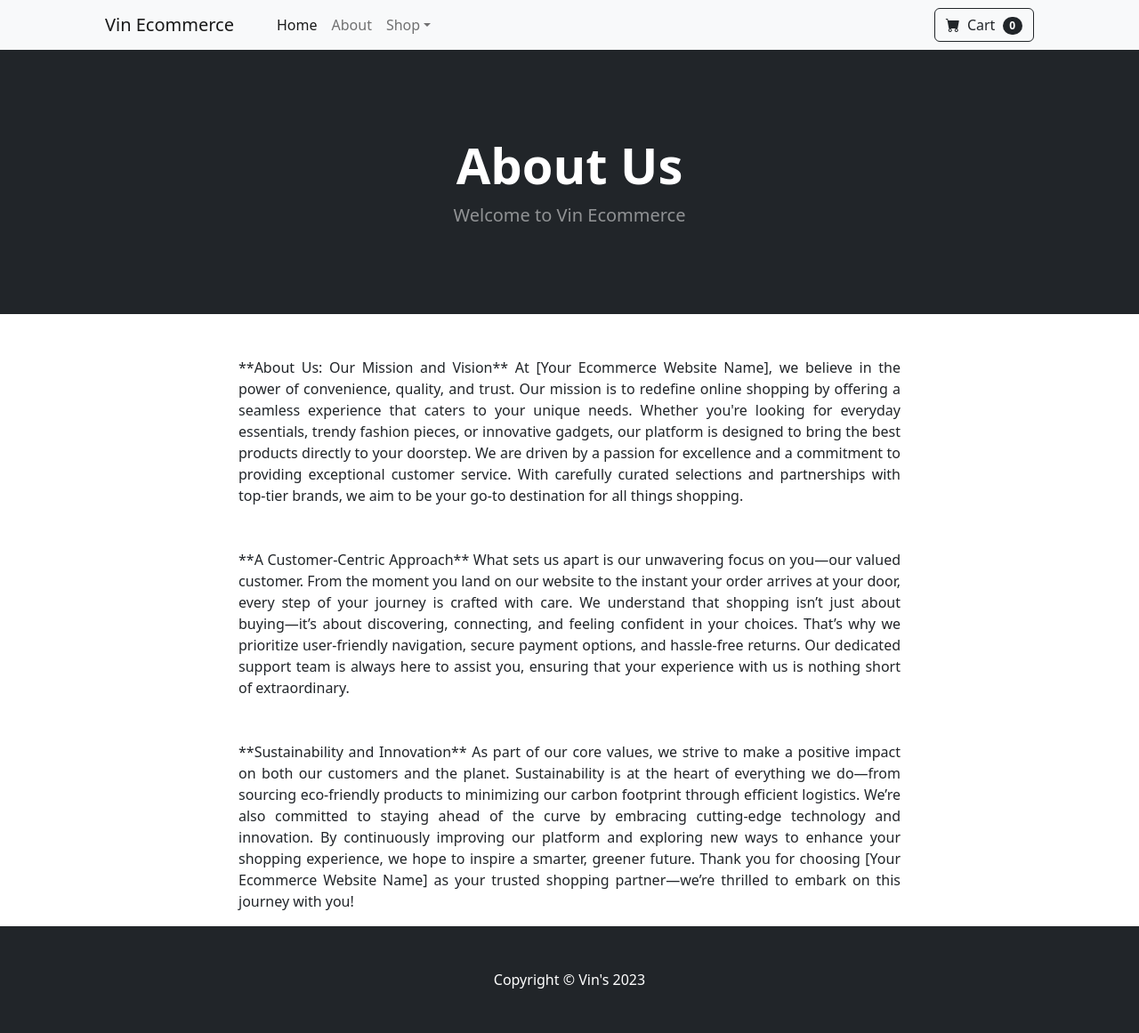
After one commit to NjugunaKelvin/Nova-Buy, a Django app: page /about/ in a window 1280 px wide. The commit adds this page. Shown: the whole page at 89% size. Run offline with Django 5.2, Linux system fonts and the light colour scheme; some libraries are stand-ins or nearby versions.

Commit message:
add base template, about page, and navigation bar

```diff
--- /dev/null
+++ b/store/templates/about.html
@@ -0,0 +1,56 @@
+{% extends 'base.html'%}
+
+{% block content %}
+<!-- Header-->
+<header class="bg-dark py-5">
+    <div class="container px-4 px-lg-5 my-5">
+        <div class="text-center text-white">
+            <h1 class="display-4 fw-bolder">About Us</h1>
+            <p class="lead fw-normal text-white-50 mb-0">Welcome to Vin Ecommerce</p>
+        </div>
+    </div>
+</header>
+<div class="container">
+    <div class="row">
+        <center>
+            <div class="col-8">
+                <br><br>
+                <p align="justify">
+                    **About Us: Our Mission and Vision**
+                    At [Your Ecommerce Website Name], we believe in the power of convenience,
+                    quality, and trust. Our mission is to redefine online shopping by offering
+                     a seamless experience that caters to your unique needs. Whether you're looking
+                      for everyday essentials, trendy fashion pieces, or innovative gadgets, our platform
+                      is designed to bring the best products directly to your doorstep. We are driven by
+                      a passion for excellence and a commitment to providing exceptional customer service.
+                      With carefully curated selections and partnerships with top-tier brands, we aim to be
+                      your go-to destination for all things shopping.
+
+                      <br><br><br>
+                    **A Customer-Centric Approach**
+                    What sets us apart is our unwavering focus on you—our valued customer.
+                    From the moment you land on our website to the instant your order arrives at your door,
+                    every step of your journey is crafted with care. We understand that shopping isn’t just
+                    about buying—it’s about discovering, connecting, and feeling confident in your choices.
+                    That’s why we prioritize user-friendly navigation, secure payment options, and hassle-free
+                    returns. Our dedicated support team is always here to assist you, ensuring that your
+                    experience with us is nothing short of extraordinary.
+
+                    <br><br><br>
+
+                    **Sustainability and Innovation**
+                    As part of our core values, we strive to make a positive impact on both our customers
+                    and the planet. Sustainability is at the heart of everything we do—from sourcing eco-friendly
+                    products to minimizing our carbon footprint through efficient logistics. We’re also committed
+                    to staying ahead of the curve by embracing cutting-edge technology and innovation.
+                    By continuously improving our platform and exploring new ways to enhance your shopping
+                    experience, we hope to inspire a smarter, greener future. Thank you for choosing
+                    [Your Ecommerce Website Name] as your trusted shopping partner—we’re thrilled to embark on
+                    this journey with you!
+
+                </p>
+            </div>
+        </center>
+    </div>
+</div>
+{% endblock %}
--- a/store/templates/base.html
+++ b/store/templates/base.html
@@ -0,0 +1,37 @@
+{% load static %}
+
+
+<!DOCTYPE html>
+
+<html lang="en">
+    <head>
+        <meta charset="utf-8" />
+        <meta name="viewport" content="width=device-width, initial-scale=1, shrink-to-fit=no" />
+        <meta name="description" content="" />
+        <meta name="author" content="" />
+        <title>Django Ecommerce</title>
+        <!-- Favicon-->
+        <link rel="icon" type="image/x-icon" href="{% static 'assets/favicon.ico' %}" />
+        <!-- Bootstrap icons-->
+        <link href="https://cdn.jsdelivr.net/npm/bootstrap-icons@1.5.0/font/bootstrap-icons.css" rel="stylesheet" />
+        <!-- Core theme CSS (includes Bootstrap)-->
+        <link href="{% static 'css/styles.css' %}" rel="stylesheet"/>
+    </head>
+    <body>
+        {% include 'navbar.html' %}
+
+        {% block content %}
+
+        {% endblock %}
+
+
+        <!-- Footer-->
+        <footer class="py-5 bg-dark">
+            <div class="container"><p class="m-0 text-center text-white">Copyright &copy; Vin's 2023</p></div>
+        </footer>
+        <!-- Bootstrap core JS-->
+        <script src="https://cdn.jsdelivr.net/npm/bootstrap@5.2.3/dist/js/bootstrap.bundle.min.js"></script>
+        <!-- Core theme JS-->
+        <script src="{% static 'js/scripts.js'%}"></script>
+    </body>
+</html>
--- /dev/null
+++ b/store/templates/navbar.html
@@ -0,0 +1,29 @@
+<!-- Navigation-->
+<nav class="navbar navbar-expand-lg navbar-light bg-light">
+    <div class="container px-4 px-lg-5">
+        <a class="navbar-brand" href="{%url 'home'%}">Vin Ecommerce</a>
+        <button class="navbar-toggler" type="button" data-bs-toggle="collapse" data-bs-target="#navbarSupportedContent" aria-controls="navbarSupportedContent" aria-expanded="false" aria-label="Toggle navigation"><span class="navbar-toggler-icon"></span></button>
+        <div class="collapse navbar-collapse" id="navbarSupportedContent">
+            <ul class="navbar-nav me-auto mb-2 mb-lg-0 ms-lg-4">
+                <li class="nav-item"><a class="nav-link active" aria-current="page" href="{% url 'home'%}">Home</a></li>
+                <li class="nav-item"><a class="nav-link" href="{% url 'about'%}">About</a></li>
+                <li class="nav-item dropdown">
+                    <a class="nav-link dropdown-toggle" id="navbarDropdown" href="#" role="button" data-bs-toggle="dropdown" aria-expanded="false">Shop</a>
+                    <ul class="dropdown-menu" aria-labelledby="navbarDropdown">
+                        <li><a class="dropdown-item" href="#!">All Products</a></li>
+                        <li><hr class="dropdown-divider" /></li>
+                        <li><a class="dropdown-item" href="#!">Popular Items</a></li>
+                        <li><a class="dropdown-item" href="#!">New Arrivals</a></li>
+                    </ul>
+                </li>
+            </ul>
+            <form class="d-flex">
+                <button class="btn btn-outline-dark" type="submit">
+                    <i class="bi-cart-fill me-1"></i>
+                    Cart
+                    <span class="badge bg-dark text-white ms-1 rounded-pill">0</span>
+                </button>
+            </form>
+        </div>
+    </div>
+</nav>
--- a/store/urls.py
+++ b/store/urls.py
@@ -4,4 +4,6 @@ from . import views
 
 urlpatterns = [
     path('',views.home, name='home'),
+    path('about/',views.about, name='about'),
+
 ]
--- a/store/views.py
+++ b/store/views.py
@@ -4,3 +4,7 @@ from .models import Product
 def home(request):
     products = Product.objects.all()
     return render (request, 'home.html', {'products': products })
+
+
+def about(request):
+    return render (request, 'about.html', {})
```
Also changed, not shown: store/templates/home.html (+5 -56 lines).
